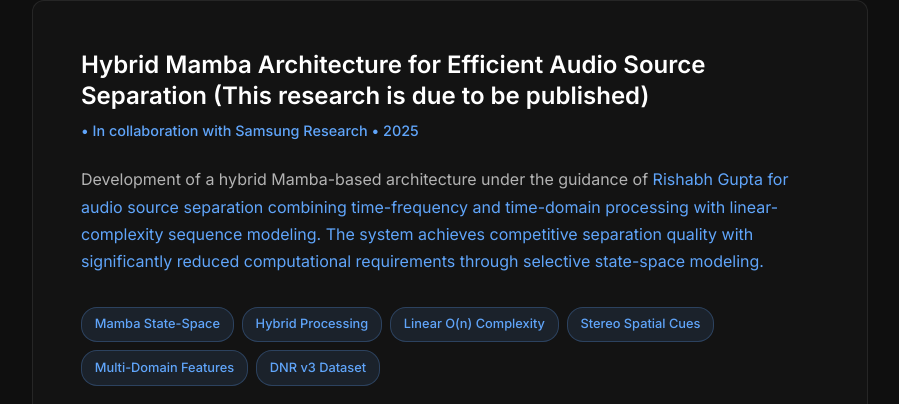
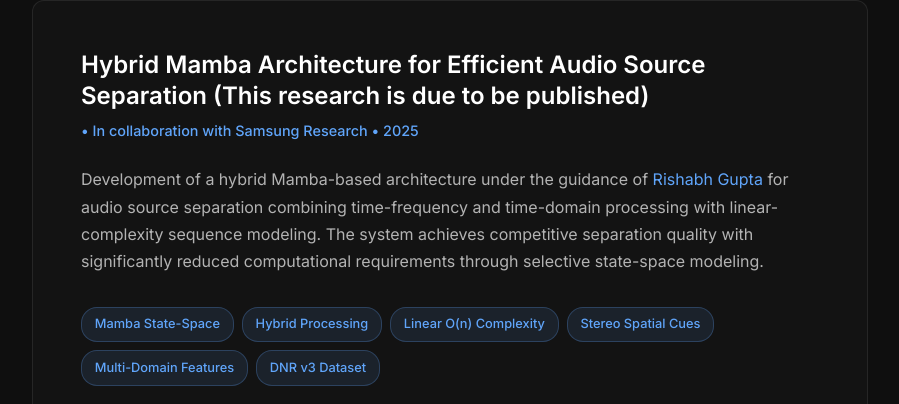
Before and after one commit to UtkarshDhagat/Research-portfolio, a plain HTML site: page index.html in a window 1280 px wide. Shown: the part 6948-7352 px from the top of the page, without its empty margins (330-1229 px from the left). Drawn offline with Linux system fonts and the light colour scheme.

Commit message:
Update index.html

```diff
--- a/index.html
+++ b/index.html
@@ -1015,9 +1015,8 @@ using spectrograms and gradient checkpointing – because apparently even neural
             <h3 class="project-title">Hybrid Mamba Architecture for Efficient Audio Source Separation (This research is due to be published) </h3>
             <p class="project-meta">• In collaboration with Samsung Research • 2025</p>
             <p class="project-description">
-              Development of a hybrid Mamba-based architecture under the guidance of <a href="https://scholar.google.com/citations?user=b_-blrQAAAAJ&hl=en" target="_blank" style="color: var(--accent); text-decoration: none;">Rishabh Gupta for audio source separation combining time-frequency and time-domain
-              processing with linear-complexity sequence modeling. The system achieves competitive separation quality with
-              significantly reduced computational requirements through selective state-space modeling.
+              Development of a hybrid Mamba-based architecture under the guidance of <a href="https://scholar.google.com/citations?user=b_-blrQAAAAJ&hl=en" target="_blank" style="color: var(--accent); text-decoration: none;">Rishabh Gupta</a> for audio source separation combining time-frequency and time-domain processing with linear-complexity sequence modeling. The system achieves competitive separation quality with significantly reduced computational requirements through selective state-space modeling.
+
             </p>
             <div class="tech-stack">
               <span class="tech-tag">Mamba State-Space</span>
```
